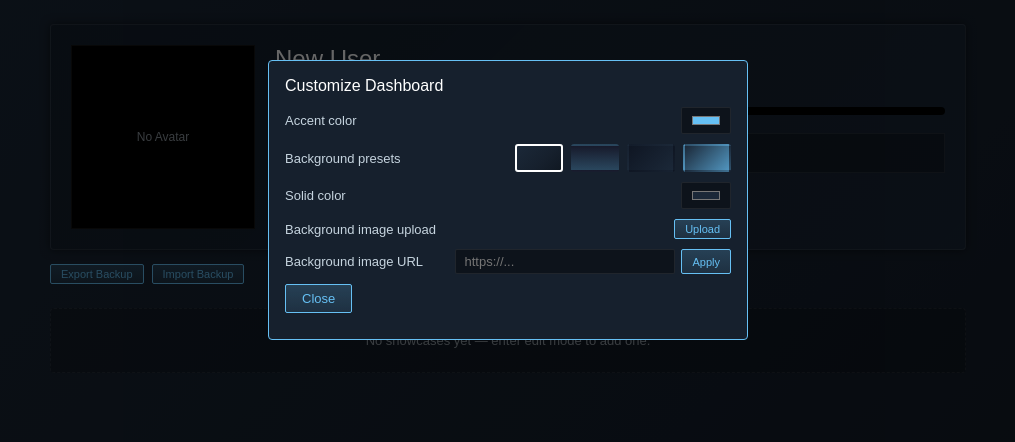
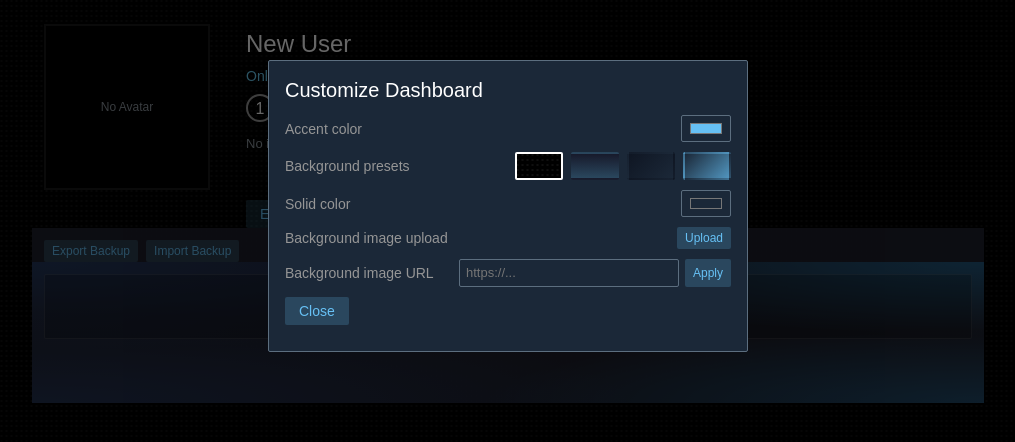
Before and after one commit to Thomyorke1412/kyoma-dashboard, a React (Vite) app: page / in a window 1280 px wide. Both pictures are taken after a click on the button "Customize". Shown: the top 442 px of the page, without its empty margins (132-1147 px from the left). Built offline with nearby package versions, Linux system fonts and the light colour scheme.

Commit message:
style: match real steam profile design tokens

```diff
--- a/src/components/LevelBadge.jsx
+++ b/src/components/LevelBadge.jsx
@@ -2,9 +2,10 @@ import { levelProgress } from '../lib/xp'
 
 export default function LevelBadge({ xp }) {
   const p = levelProgress(xp)
+  const tier = Math.min(Math.floor(p.level / 10) * 10, 90)
   return (
     <div className="level-badge-row" title={`${p.intoLevel} / ${p.needed} XP into level ${p.level}`}>
-      <span className="level-badge">Level {p.level}</span>
+      <span className={`level-badge lvl_${tier}`}>{p.level}</span>
       <div className="xp-bar">
         <div className="xp-bar-fill" style={{ width: `${p.pct}%` }} />
       </div>
--- a/src/lib/presets.js
+++ b/src/lib/presets.js
@@ -1,5 +1,6 @@
 export const BACKGROUND_PRESETS = {
-  'steam-dark': 'linear-gradient(135deg, #1b2838 0%, #16202d 60%, #101822 100%)',
+  'steam-dark':
+    'radial-gradient(circle at 1px 1px, rgba(255,255,255,0.06) 1px, rgba(0,0,0,0) 1.5px) center top / 5px 5px repeat, #000000',
   'steam-blue': 'linear-gradient(180deg, #171a2b 0%, #2a475e 100%)',
   midnight: 'linear-gradient(135deg, #0f1623 0%, #1b2838 100%)',
   aurora: 'linear-gradient(135deg, #1b2838 0%, #66c0f4 140%)',
--- a/src/lib/storage.js
+++ b/src/lib/storage.js
@@ -4,7 +4,7 @@ export const DEFAULT_STATE = {
   profile: {
     avatar: { type: 'url', value: '' },
     displayName: 'New User',
-    status: { text: 'Online', color: '#57cbde' },
+    status: { text: 'Online', color: '#6dcff6' },
     realName: '',
     location: '',
     summary: '',
--- a/src/styles/steam.css
+++ b/src/styles/steam.css
@@ -1,12 +1,11 @@
 :root {
   --accent: #66c0f4;
-  --bg: #1b2838;
-  --panel: #16202d;
-  --panel-rgba: rgba(22, 32, 45, 0.92);
-  --border: rgba(255, 255, 255, 0.08);
-  --text: #c6d4df;
+  --bg: #000000;
+  --panel: #1b2838;
+  --border: rgba(255, 255, 255, 0.1);
+  --text: #969696;
   --text-dim: #8f98a0;
-  --danger: #e05a5a;
+  --danger: #f37d5c;
 }
 
 * {
@@ -21,10 +20,16 @@ body,
 
 body {
   margin: 0;
+  padding-bottom: 200px;
   font-family: "Motiva Sans", Arial, Helvetica, sans-serif;
-  font-size: 13px;
+  font-size: 14px;
+  font-weight: 400;
   color: var(--text);
-  background: var(--bg);
+  background-color: #000000;
+  background-image: radial-gradient(circle at 1px 1px, rgba(255, 255, 255, 0.06) 1px, rgba(0, 0, 0, 0) 1.5px);
+  background-size: 5px 5px;
+  background-position: center top;
+  background-repeat: repeat;
 }
 
 .page-background {
@@ -36,32 +41,35 @@ body {
 }
 
 .app {
-  max-width: 940px;
+  max-width: 976px;
   margin: 0 auto;
-  padding: 24px 12px 60px;
 }
 
 .profile-header {
-  background: linear-gradient(135deg, rgba(21, 31, 44, 0.95), rgba(27, 40, 56, 0.88));
-  border: 1px solid var(--border);
-  border-radius: 4px;
-  padding: 20px;
+  max-width: 976px;
+  min-height: 224px;
+  margin: 0 auto;
+  padding: 24px 12px 0 24px;
   display: flex;
   gap: 20px;
-  box-shadow: 0 0 10px rgba(0, 0, 0, 0.5);
+  background: none;
+  border: 0;
+  border-radius: 0;
+  box-shadow: none;
 }
 
 .avatar-column {
   flex: none;
-  width: 184px;
+  width: 166px;
 }
 
 .avatar-frame {
-  width: 184px;
-  height: 184px;
-  border: 1px solid var(--border);
-  background: #000;
+  width: 166px;
+  height: 166px;
+  display: flex;
   overflow: hidden;
+  background: #000000;
+  border: 2px solid rgba(255, 255, 255, 0.1);
 }
 
 .avatar-frame img {
@@ -69,6 +77,7 @@ body {
   height: 100%;
   object-fit: cover;
   display: block;
+  transform: scale(1.22);
 }
 
 .avatar-empty {
@@ -84,13 +93,18 @@ body {
 .profile-info {
   flex: 1;
   min-width: 0;
+  padding: 0 18px 0 16px;
 }
 
 .display-name {
   font-size: 24px;
-  font-weight: 300;
-  color: #fff;
+  font-weight: 200;
+  line-height: 40px;
+  color: #ffffff;
   margin: 0 0 4px;
+  overflow: hidden;
+  text-overflow: ellipsis;
+  white-space: nowrap;
 }
 
 .status-line {
@@ -101,120 +115,204 @@ body {
   display: flex;
   align-items: center;
   gap: 10px;
-  margin: 8px 0;
+  line-height: 40px;
+  margin: 0 0 13px;
 }
 
 .level-badge {
-  background: #2a475e;
-  border: 1px solid var(--accent);
-  color: var(--accent);
-  border-radius: 3px;
-  padding: 2px 8px;
-  font-weight: bold;
+  display: inline-block;
+  flex: none;
+  width: 28px;
+  height: 28px;
+  padding: 0;
+  border: solid #ffffff 2px;
+  border-radius: 50%;
+  background: transparent;
+  color: #ffffff;
+  font-size: 16px;
+  font-weight: normal;
+  line-height: 26px;
+  text-align: center;
+  margin-top: 2px;
   white-space: nowrap;
+}
+
+.level-badge.lvl_0 {
+  border-color: #9b9b9b;
+}
+
+.level-badge.lvl_10 {
+  border-color: #c02942;
+}
+
+.level-badge.lvl_20 {
+  border-color: #d95b43;
+}
+
+.level-badge.lvl_30 {
+  border-color: #fecc23;
+}
+
+.level-badge.lvl_40 {
+  border-color: #467a3c;
+}
+
+.level-badge.lvl_50 {
+  border-color: #4e8ddb;
+}
+
+.level-badge.lvl_60 {
+  border-color: #7652c9;
+}
+
+.level-badge.lvl_70 {
+  border-color: #c252c9;
+}
+
+.level-badge.lvl_80 {
+  border-color: #542437;
+}
+
+.level-badge.lvl_90 {
+  border-color: #997c52;
 }
 
 .xp-bar {
   flex: 1;
-  height: 8px;
-  background: #000;
-  border-radius: 4px;
+  height: 3px;
+  background: rgba(0, 0, 0, 0.5);
+  border-radius: 2px;
   overflow: hidden;
 }
 
 .xp-bar-fill {
   height: 100%;
-  background: var(--accent);
+  background: rgba(103, 193, 245, 0.35);
 }
 
 .profile-fields {
-  margin-top: 12px;
-  line-height: 1.6;
+  margin: 0 0 8px;
+  line-height: 24px;
 }
 
 .profile-fields .field {
-  color: var(--text-dim);
+  color: #c4c4c4;
+  font-size: 14px;
 }
 
 .summary-box {
-  margin-top: 12px;
-  background: rgba(0, 0, 0, 0.25);
-  border: 1px solid var(--border);
-  padding: 8px 10px;
-  min-height: 40px;
+  margin: 0 0 8px;
+  min-height: 57px;
+  padding: 0;
+  background: none;
+  border: 0;
+  font-size: 13px;
+  line-height: 18px;
+  color: #c4c4c4;
   white-space: pre-wrap;
 }
 
 .header-actions {
-  margin-top: 16px;
+  margin-top: 8px;
   display: flex;
   gap: 8px;
 }
 
 .btn {
-  background: linear-gradient(to bottom, rgba(103, 193, 245, 0.2), rgba(103, 193, 245, 0.1));
-  color: var(--accent);
-  border: 1px solid var(--accent);
+  background: rgba(103, 193, 245, 0.2);
+  color: #67c1f5;
+  border: none;
   border-radius: 2px;
-  padding: 6px 16px;
+  padding: 1px 14px;
+  line-height: 26px;
   cursor: pointer;
-  font-size: 13px;
+  font-size: 14px;
   font-family: inherit;
+  text-align: center;
   display: inline-block;
 }
 
 .btn:hover {
-  color: #fff;
-  border-color: #fff;
+  color: #ffffff;
+  background: linear-gradient(-60deg, #417a9b 5%, #67c1f5 95%);
 }
 
 .btn.btn-edit-active {
-  background: var(--accent);
-  color: #16202d;
+  background: #67c1f5;
+  color: #0c1922;
+}
+
+.btn.btn-edit-active:hover {
+  color: #0c1922;
 }
 
 .btn-sm {
-  padding: 3px 10px;
-  font-size: 11px;
+  padding: 1px 8px;
+  font-size: 12px;
+  line-height: 20px;
   cursor: pointer;
 }
 
 .btn-danger {
-  border-color: var(--danger);
-  color: var(--danger);
+  background: rgba(204, 68, 68, 0.2);
+  color: #f37d5c;
 }
 
 .btn-danger:hover {
-  border-color: #ff8080;
-  color: #ff8080;
-  background: rgba(224, 90, 90, 0.15);
+  color: #ffffff;
+  background: linear-gradient(-60deg, #8f3c3c 5%, #eb545b 95%);
 }
 
 input,
 textarea {
   font-family: inherit;
   font-size: 13px;
-  color: #fff;
-  background: rgba(0, 0, 0, 0.4);
-  border: 1px solid var(--border);
+  line-height: 20px;
+  color: #ffffff;
+  background: #1b2838;
+  border: 1px solid #5c6e7f;
   border-radius: 2px;
-  padding: 4px 8px;
+  padding: 3px 6px;
 }
 
 input:focus,
 textarea:focus {
-  border-color: var(--accent);
+  border-color: #67c1f5;
   outline: none;
 }
 
+.backup-row,
 .cards-section {
-  margin-top: 24px;
+  width: 952px;
+  max-width: 100%;
+  margin-left: auto;
+  margin-right: auto;
+  font-size: 13px;
+  background-color: rgba(34, 35, 48, 0.93);
+  background-repeat: no-repeat;
+}
+
+.backup-row {
+  display: flex;
+  gap: 8px;
+  margin-top: 0;
+  padding: 12px 12px 0 12px;
+}
+
+.cards-section {
+  margin-top: 0;
+  padding: 12px 12px 64px 12px;
+  background-image:
+    radial-gradient(farthest-side at top right, rgba(39, 176, 255, 0.4), rgba(39, 176, 255, 0) 500px),
+    radial-gradient(farthest-side at top left, rgba(45, 92, 170, 0.4), rgba(45, 92, 170, 0) 600px),
+    radial-gradient(farthest-side at bottom left, rgba(45, 92, 170, 0.3), rgba(45, 92, 170, 0) 600px),
+    radial-gradient(farthest-side at bottom right, rgba(39, 176, 255, 0.3), rgba(39, 176, 255, 0) 500px);
 }
 
 .add-row {
   display: flex;
   gap: 8px;
-  margin-bottom: 14px;
+  margin-bottom: 10px;
 }
 
 .empty-hint {
@@ -222,14 +320,14 @@ textarea:focus {
   padding: 24px;
   text-align: center;
   background: rgba(0, 0, 0, 0.2);
-  border: 1px dashed var(--border);
-  border-radius: 4px;
+  border: 1px solid var(--border);
+  border-radius: 2px;
 }
 
 .cards-grid {
   display: grid;
   grid-template-columns: repeat(3, 1fr);
-  gap: 14px;
+  gap: 6px;
 }
 
 @media (max-width: 800px) {
@@ -245,16 +343,16 @@ textarea:focus {
 }
 
 .card {
-  background: var(--panel-rgba);
-  border: 1px solid var(--border);
-  border-radius: 4px;
+  background: transparent;
+  border: none;
+  border-radius: 0;
   overflow: hidden;
   display: flex;
   flex-direction: column;
 }
 
 .card.drag-over {
-  outline: 2px dashed var(--accent);
+  outline: 2px dashed #67c1f5;
   outline-offset: -2px;
 }
 
@@ -264,7 +362,7 @@ textarea:focus {
   object-fit: cover;
   display: block;
   cursor: pointer;
-  background: #000;
+  background: #000000;
 }
 
 .card-image-placeholder {
@@ -282,10 +380,9 @@ textarea:focus {
 }
 
 .card-caption {
-  padding: 8px 10px;
-  color: #fff;
-  font-size: 12px;
-  border-top: 1px solid var(--border);
+  padding: 6px 0 0;
+  color: #ffffff;
+  font-size: 13px;
   word-break: break-word;
 }
 
@@ -294,15 +391,18 @@ textarea:focus {
 }
 
 .note-title {
-  padding: 10px 10px 0;
-  color: #fff;
-  font-size: 14px;
-  font-weight: bold;
+  padding: 0 0 4px;
+  color: #ffffff;
+  font-size: 20px;
+  font-weight: 200;
+  line-height: 26px;
 }
 
 .note-body {
-  padding: 6px 10px 10px;
+  padding: 0 0 8px;
   color: var(--text);
+  font-size: 13px;
+  line-height: 18px;
   white-space: pre-wrap;
   word-break: break-word;
 }
@@ -310,7 +410,8 @@ textarea:focus {
 .card-toolbar {
   display: flex;
   gap: 6px;
-  padding: 8px 10px;
+  padding: 8px 0;
+  margin-top: 8px;
   border-top: 1px solid var(--border);
   flex-wrap: wrap;
   align-items: center;
@@ -336,7 +437,7 @@ textarea:focus {
   top: 50%;
   transform: translateY(-50%);
   font-size: 28px;
-  color: #fff;
+  color: #ffffff;
   background: none;
   border: none;
   cursor: pointer;
@@ -356,7 +457,7 @@ textarea:focus {
   top: 12px;
   right: 16px;
   font-size: 22px;
-  color: #fff;
+  color: #ffffff;
   background: none;
   border: none;
   cursor: pointer;
@@ -368,7 +469,7 @@ textarea:focus {
   color: var(--text);
   background: rgba(0, 0, 0, 0.6);
   padding: 4px 14px;
-  border-radius: 3px;
+  border-radius: 2px;
 }
 
 .viewer-loading {
@@ -391,17 +492,18 @@ textarea:focus {
   width: 480px;
   max-width: 92vw;
   background: var(--panel);
-  border: 1px solid var(--accent);
-  border-radius: 4px;
+  border: 1px solid #5c6e7f;
+  border-radius: 2px;
   padding: 16px;
   max-height: 80vh;
   overflow-y: auto;
 }
 
 .customize-panel h2 {
-  font-size: 16px;
-  font-weight: normal;
-  color: #fff;
+  font-size: 20px;
+  font-weight: 200;
+  line-height: 26px;
+  color: #ffffff;
   margin: 0 0 12px;
 }
 
@@ -424,18 +526,12 @@ textarea:focus {
   width: 48px;
   height: 28px;
   border: 2px solid transparent;
-  border-radius: 3px;
+  border-radius: 2px;
   cursor: pointer;
 }
 
 .preset-swatch.selected {
-  border-color: #fff;
-}
-
-.backup-row {
-  display: flex;
-  gap: 8px;
-  margin-top: 14px;
+  border-color: #ffffff;
 }
 
 .toast {
@@ -447,7 +543,7 @@ textarea:focus {
   border: 1px solid var(--danger);
   color: #ffd0d0;
   padding: 8px 16px;
-  border-radius: 3px;
+  border-radius: 2px;
   z-index: 200;
 }
 
@@ -458,6 +554,6 @@ textarea:focus {
 }
 
 .display-name-input {
-  font-size: 22px;
+  font-size: 24px;
   width: 100%;
 }
```
Also changed, not shown: 1 other file (tests, documents, lock files or other folders).
